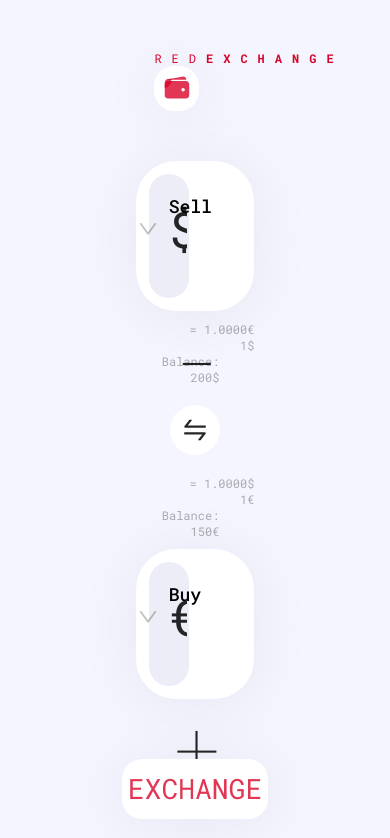
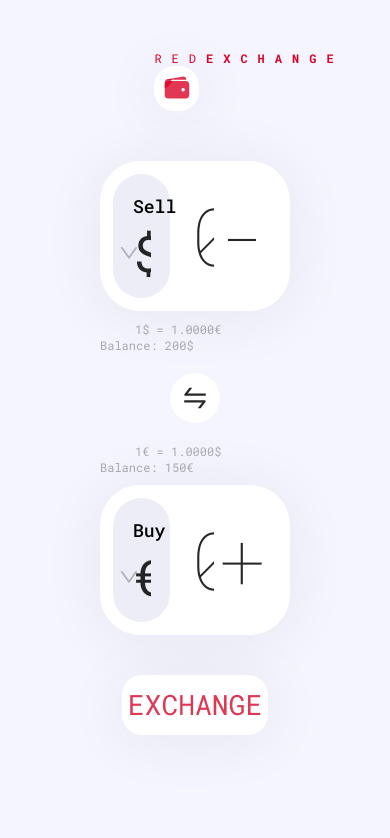
Before and after one commit to arminayat/red-exchange, a React (Create React App) app: page / in a window 390 px wide. Shown: the top 838 px of the page. Built offline with nearby package versions, Linux system fonts and the light colour scheme; no server answers.

Commit message:
feat(HomePage): add breakpoints and mobile version UI

```diff
--- a/src/Pages/Homepage.tsx
+++ b/src/Pages/Homepage.tsx
@@ -10,6 +10,7 @@ import CURRENCIES, { CURRENCIES_SYMBOLS } from "../Constants/currencies";
 import { ConversionTypes, CurrenciesTypes } from "../Models";
 import { queryHooks } from "../RESTservice/QueryHooks";
 import currencyToConversion from "../Components/Helpers/currencyToConversion";
+import BREAKPOINTS from "../Constants/breakpoints";
 
 const SwapButton = styled.button`
   display: flex;
@@ -40,11 +41,14 @@ const SubmitButton = styled.button`
   transition: 0.5s box-shadow ease;
   box-shadow: 0px 4px 58px 7px rgba(0, 0, 0, 0.05);
   word-spacing: 4px;
+  margin-top: 4rem;
 
   :hover {
     color: rgba(217, 4, 41, 1);
     box-shadow: 0px 4px 40px 7px rgba(239, 35, 60, 0.15);
   }
+
+  @media ${BREAKPOINTS.mdDown} {margin-top: 2rem;}
 `;
 
 const Homepage = () => {
@@ -95,7 +99,7 @@ const Homepage = () => {
 
   return (
     <Row justify="center" style={{ width: "100%" }} gutter={[0, 20]}>
-      <Col span={15}>
+      <Col md={15} xs={24}>
         <CurrencyCard
           currency={conversion[0]}
           amount={amounts[0]}
@@ -121,14 +125,14 @@ const Homepage = () => {
           }`}</P1>
         </Row>
       </Col>
-      <Col span={15}>
+      <Col md={15} xs={24}>
         <Row justify="center">
           <SwapButton onClick={handleSwapCurrencies}>
             <AiOutlineSwap />
           </SwapButton>
         </Row>
       </Col>
-      <Col span={15}>
+      <Col md={15} xs={24}>
         <Row justify="space-between" style={{ paddingBottom: "1rem" }}>
           <P1 fontWeight={400} style={{ opacity: 0.3, paddingLeft: "3.5rem" }}>
             {`${(1 / (exchangeRate?.conversion_rate || 1)).toFixed(4)}${
@@ -151,7 +155,7 @@ const Homepage = () => {
           onAmountChange={handleChangeSellingAmount}
         />
       </Col>
-      <Col style={{ paddingTop: "4rem" }} span={15}>
+      <Col md={15} xs={15}>
         <Row justify="center">
           <SubmitButton onClick={handleExchange}>EXCHANGE</SubmitButton>
         </Row>
```
